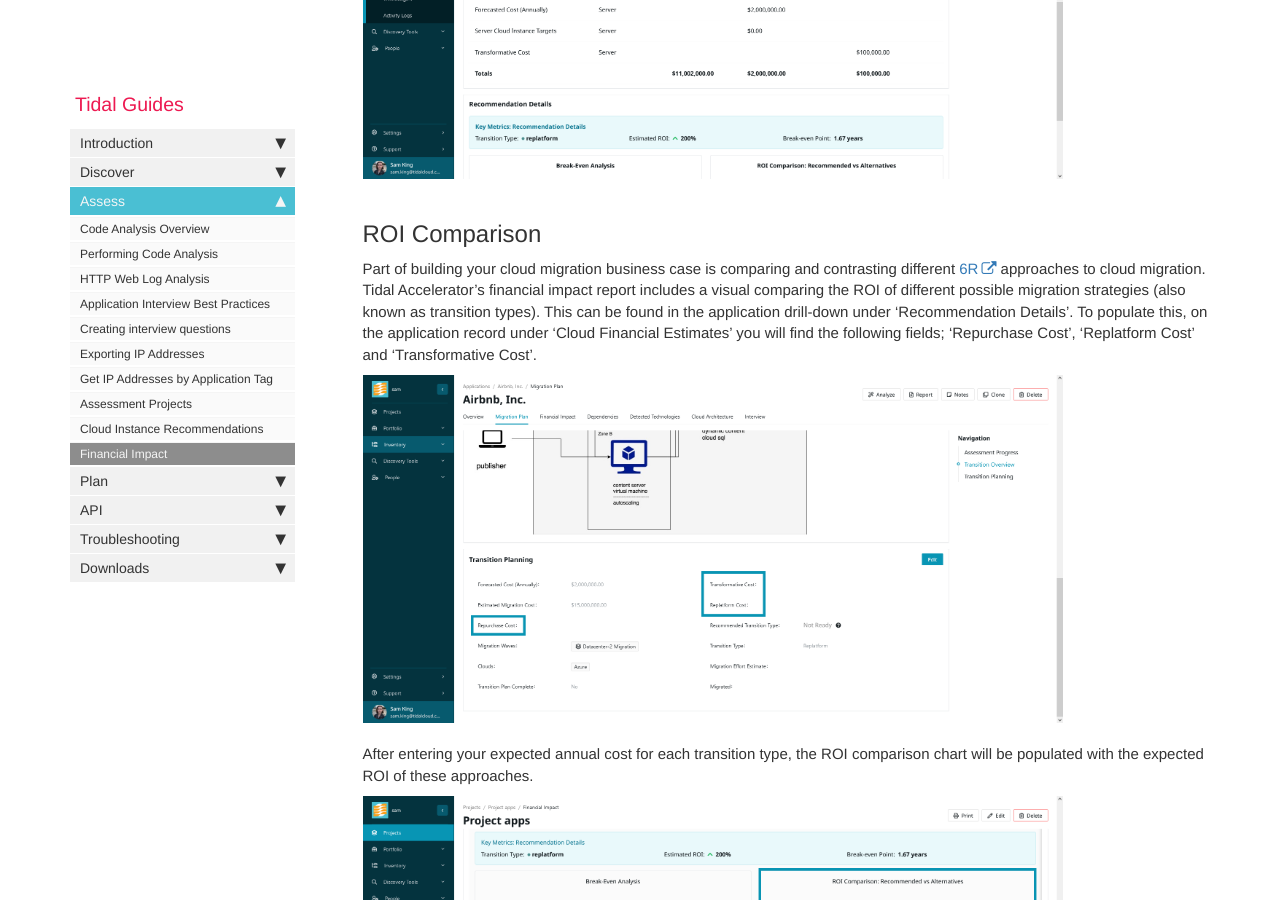
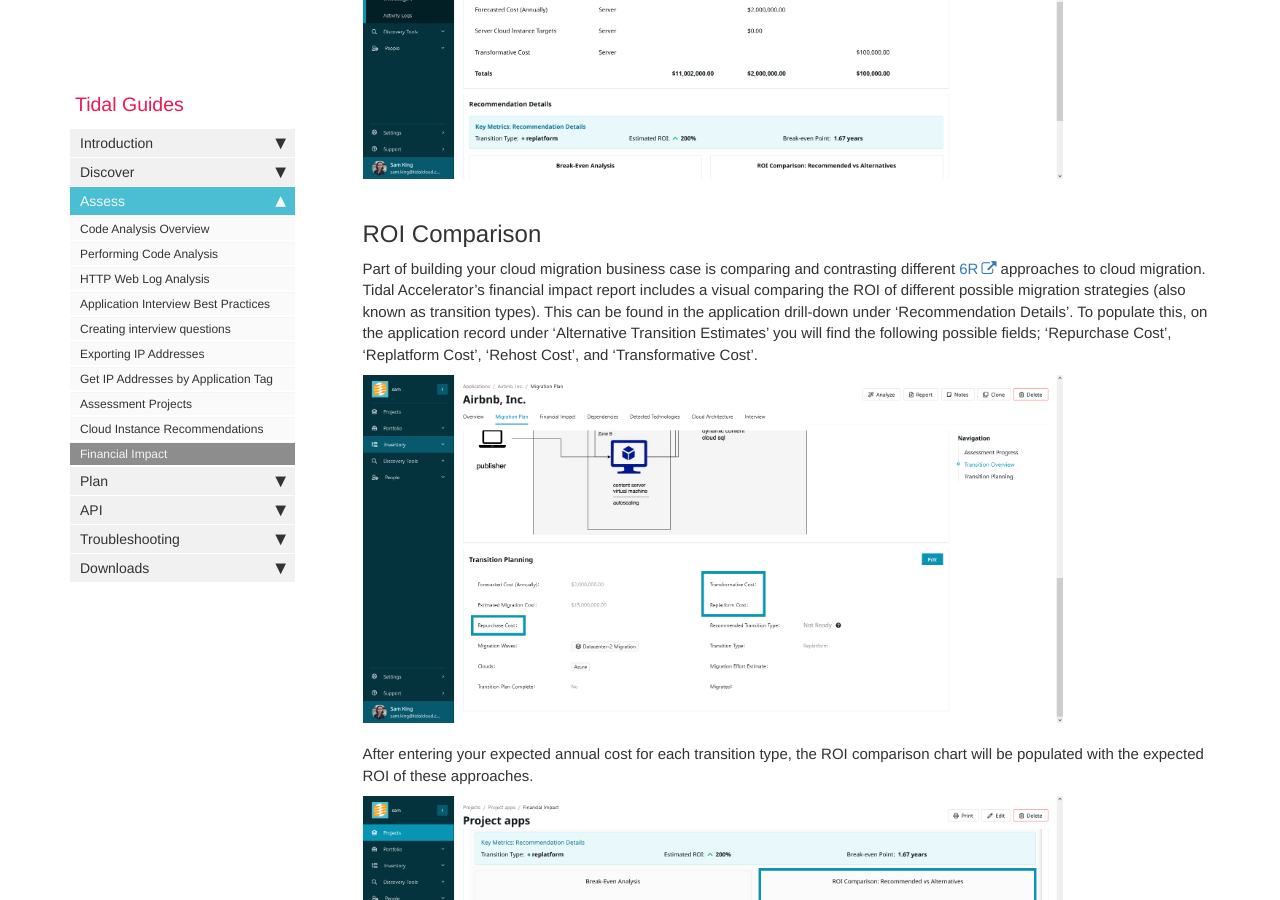
Before and after one commit to tidalmigrations/tidalmigrations.github.io, a Jekyll site: the page built from pages/user guides/financial_impact.md, in a window 1280 px wide and 900 px high, scrolled down 5869 px. Built offline with Jekyll 4.4.1, drawn with Linux system fonts in a browser that asks for light colours; nearby versions of some CDN libraries; comment, search, counter and statistics services are not loaded.

Commit message:
chore: update for new category and field possibilities

```diff
--- a/pages/user guides/financial_impact.md
+++ b/pages/user guides/financial_impact.md
@@ -108,7 +108,7 @@ The application record's financial impact view also has a 'Detailed Cost Breakdo
 
 ## ROI Comparison
 
-Part of building your cloud migration business case is comparing and contrasting different [6R](https://aws.amazon.com/blogs/enterprise-strategy/6-strategies-for-migrating-applications-to-the-cloud/) approaches to cloud migration. Tidal Accelerator's financial impact report includes a visual comparing the ROI of different possible migration strategies (also known as transition types). This can be found in the application drill-down under 'Recommendation Details'. To populate this, on the application record under 'Cloud Financial Estimates' you will find the following fields; 'Repurchase Cost', 'Replatform Cost' and 'Transformative Cost'.
+Part of building your cloud migration business case is comparing and contrasting different [6R](https://aws.amazon.com/blogs/enterprise-strategy/6-strategies-for-migrating-applications-to-the-cloud/) approaches to cloud migration. Tidal Accelerator's financial impact report includes a visual comparing the ROI of different possible migration strategies (also known as transition types). This can be found in the application drill-down under 'Recommendation Details'. To populate this, on the application record under 'Alternative Transition Estimates' you will find the following possible fields; 'Repurchase Cost', 'Replatform Cost', 'Rehost Cost', and 'Transformative Cost'.
 
 {% include image.html file="financial-impact-10.png" %}
 
```
